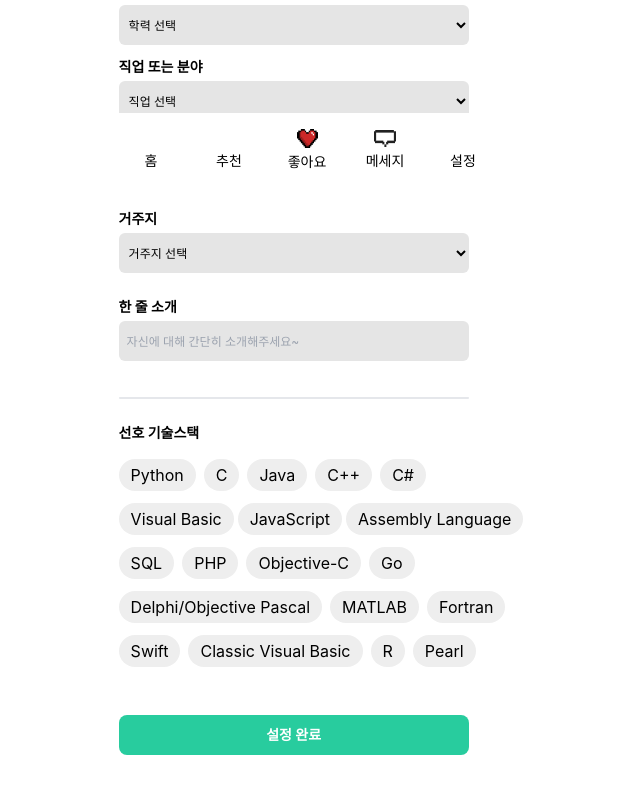
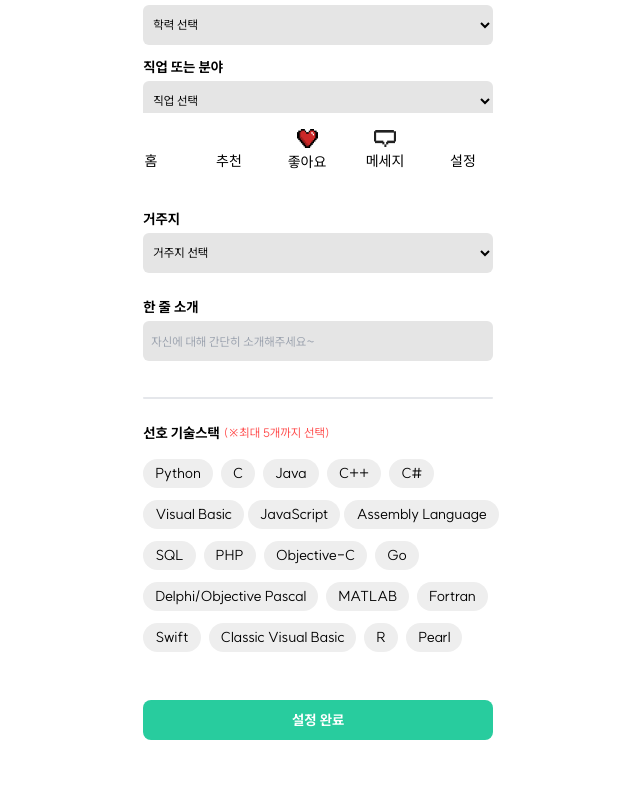
Before and after one commit to developer-dating/gitssum-FE, a React (Create React App) app: page /setprofile in a window 1280 px wide. Shown: the part 592-1386 px from the top of the page, without its empty margins (333-973 px from the left). Built offline with nearby package versions, Linux system fonts and the light colour scheme; no server answers.

Commit message:
프로필 수정 페이지 및 폰트,css

```diff
--- a/src/components/mypage/MypageMain.jsx
+++ b/src/components/mypage/MypageMain.jsx
@@ -1,23 +1,23 @@
 export const MypageMain = () => {
   return (
-    <div>
-      <p className="w-[390px] mx-auto flex  text-3xl font-bold mb-7 pt-10 pl-5">
-        <div className="mx-1 flex title-font font-medium items-center  text-gray-900 md:mb-0">
-          <img class="" src="img/heart.png " alt="logo" />
+    <div className="font-SUIT">
+      <p className="w-[390px] mx-auto flex  text-[24px] font-bold mb-7 pt-10 pl-5">
+        <div className="mx-1 flex title-font font-medium items-center pr-2 text-gray-900 md:mb-0">
+          <img className="w-[34px] h-[30px]" src="img/heart.png " alt="logo" />
         </div>
         내 프로필
       </p>
       <div className="flex items-center justify-center">
         <div className="p-2 flex">
           <img
-            className="w-[90px] h-[90px] rounded-full"
+            className="w-[90px] h-[90px] rounded-xl"
             src="img/gyumin.png "
             alt="profilePhoto"
           />
           <div>
             <div className="mx-auto flex items-center  text-2xl pl-2 pt-3 md:flex-row">
-              <div className="mr-1 font-bold pr-1">정규민</div>
-              <div>29</div>
+              <div className="mr-1 font-bold text-[18px] pr-1">정규민</div>
+              <div className="text-[16px]">29</div>
             </div>
             <span className="pl-2 pt-1 text-sm">
               프리랜서 개발자 ∙ 서울특별시 강서구
--- a/src/components/profile/Profile.jsx
+++ b/src/components/profile/Profile.jsx
@@ -5,7 +5,7 @@ import { Navigate } from "react-router";
 
 export default function Profile() {
   const mutation = useMutation((prof) => {
-    return axios.post("http://localhost:3001/posts", prof);
+    return axios.put("https://gitssum.com/api/user/modify/mypage", prof);
   });
 
   const [username, setUsername] = useState("");
@@ -17,13 +17,15 @@ export default function Profile() {
   const [residence, setResidence] = useState("");
   const [education, setEducation] = useState("");
   const [myImage, setMyImage] = useState("");
+  const [stack, setStack] = useState("");
 
   const addImage = (e) => {
-    const nowSelectImageList = e.target.files;
-    const nowImageURLList = [...myImage];
+    const nowSelectImageList = e.target.files; // 한꺼번에 업로드한 이미지 파일 리스트
+    const nowImageURLList = [...myImage]; // 현재 myImage 복사
     for (let i = 0; i < nowSelectImageList.length; i += 1) {
-      const nowImageUrl = URL.createObjectURL(nowSelectImageList[i]);
-      nowImageURLList.push(nowImageUrl);
+      // nowSelectImageList object를 i를 사용해 돌림
+      const nowImageUrl = URL.createObjectURL(nowSelectImageList[i]); // 미리보기를 위한 변수화
+      nowImageURLList.push(nowImageUrl); // 복사한 myImage에 추가
     }
     setMyImage(nowImageURLList);
   };
@@ -39,11 +41,11 @@ export default function Profile() {
           ) : null}
 
           {mutation.isSuccess ? <Navigate to="/"></Navigate> : null}
-          <div className="flex items-center justify-center py-5">
+          <div className="font-SUIT flex items-center justify-center py-5">
             <div className="ml-8">
               <p className="mx-auto mt-5 flex flex-wrap  md:flex-row items-center text-3xl font-bold mb-10">
                 <div className="mx-1 flex title-font font-medium items-center  text-gray-900 md:mb-0">
-                  <img class="" src="img/heart.png " alt="logo" />
+                  <img className="pr-1" src="img/heart.png " alt="logo" />
                 </div>
                 내 프로필 설정
               </p>
@@ -205,15 +207,20 @@ export default function Profile() {
                     </option>
                     <option value="서울">서울</option>
                     <option value="경기">경기</option>
+                    <option value="인천">인천</option>
+                    <option value="강원">강원</option>
+                    <option value="대전">대전</option>
+                    <option value="충남">충남</option>
+                    <option value="충북">충북</option>
+                    <option value="부산">부산</option>
+                    <option value="울산">울산</option>
+                    <option value="경남">경남</option>
                     <option value="경북">경북</option>
-                    <option value="경남">경남</option>
+                    <option value="대구">대구</option>
+                    <option value="광주">광주</option>
+                    <option value="전남">전남</option>
                     <option value="전북">전북</option>
-                    <option value="전남">전남</option>
-                    <option value="충북">충북</option>
-                    <option value="충남">충남</option>
-                    <option value="강원">강원</option>
                     <option value="제주">제주</option>
-                    <option value="인천">인천</option>
                   </select>
                 </div>
                 <div className="mt-6 mx-auto flex flex-wrap md:flex-row items-center mb-1">
@@ -228,7 +235,12 @@ export default function Profile() {
                 <hr className="w-[350px] h-0.5 bg-gray-200 rounded-3xl my-6"></hr>
                 <div className="mt-2 mx-auto flex flex-wrap md:flex-row items-center mb-4">
                   <div className="mr-1 font-bold text-sm">선호 기술스택</div>
+                  <div className="text-xs text-[#FF4E4E]">
+                    (※최대 5개까지 선택)
                   </div>
+                </div>
+
+                <div className="text-[14px]">
                   <div className="flex mb-3">
                     <button className="bg-[#EEEEEE] px-3 py-1 mr-1 rounded-full">
                       Python
@@ -296,20 +308,22 @@ export default function Profile() {
                       Pearl
                     </button>
                   </div>
+                </div>
 
                 <button
                   className=" text-sm rounded-lg bg-[#28CC9E] text-white w-[350px] h-[40px] font-bold mt-10 mb-20"
                   onClick={() =>
                     mutation.mutate({
-                      username: username,
+                      user: username,
                       age: age,
                       introduction: introduction,
-                      link: link,
+                      url: link,
                       gender: gender,
                       education: education,
                       job: job,
-                      residence: residence,
-                      myImage: myImage,
+                      home: residence,
+                      url: myImage,
+                      stack: stack,
                     })
                   }
                 >
--- a/src/components/userDetail/Detail.jsx
+++ b/src/components/userDetail/Detail.jsx
@@ -1,20 +1,20 @@
 export const Detail = () => {
   return (
-    <div className="flex items-center justify-center mt-10">
+    <div className="font-SUIT flex items-center justify-center mt-10">
       <div>
         <img
           className="w-[390px] h-[390px] rounded-[8px]"
           src="https://encrypted-tbn0.gstatic.com/images?q=tbn:ANd9GcTuu-lX95MTp5GArTlHR71PwUEcZ0N9zYdUfA&usqp=CAU"
           alt="logo"
         />
-        <div className="mx-auto flex items-center  text-2xl pl-2 pt-3 md:flex-row">
-          <div className="mr-1 font-bold pr-1">송민호</div>
-          <div>29</div>
+        <div className="mx-auto flex items-center pl-2 pt-3 md:flex-row">
+          <div className="mr-1  text-[26px] font-bold pr-1">송민호</div>
+          <div className="text-[24px]">29</div>
         </div>
-        <span className="pl-2 pt-1 text-sm">
+        <span className="pl-2 pt-1 text-[14px] font-medium">
           프리랜서 개발자 ∙ 서울특별시 강서구
         </span>
-        <p className="mx-auto bg-[#EEEEEE] rounded-xl p-3 w-[350px] text-xs my-3">
+        <p className="mx-auto bg-[#EEEEEE] rounded-xl p-3 w-[350px] text-[14px] my-3">
           안녕하세요~~ 사진은 좀 이상합니다... 거주지는 강서구 까치산역입니다!
           대화 잘 통하는 여성분 찾아요.
         </p>
@@ -28,7 +28,7 @@ export const Detail = () => {
           <span>gitssum.github.io</span>
         </div>
         <div className="mr-1 font-bold p-2">기술스택</div>
-        <div className="pl-2 flex mb-3">
+        <div className="pl-2 flex mb-3 text-[14px]">
           <button className="bg-[#EEEEEE] px-3 py-1 mr-1 rounded-full">
             Python
           </button>
@@ -46,11 +46,6 @@ export const Detail = () => {
           </button>
         </div>
         <button className="mx-auto group relative flex justify-center items-center text-sm rounded-lg bg-[#28CC9E] text-white w-[350px] h-[40px] font-bold mt-8 mb-28">
-          <img
-            className="mr-2"
-            src="./img/navheartlogo.png"
-            alt="heartLogo"
-          ></img>
           좋아요
         </button>
       </div>
--- a/src/index.css
+++ b/src/index.css
@@ -1,7 +1,11 @@
+@font-face {
+  font-family: "SUIT";
+  src: url("./assets/fonts/SUIT-Variable.ttf");
+}
 @tailwind base;
 @tailwind components;
 @tailwind utilities;
-
+@import url("https://cdn.jsdelivr.net/gh/sunn-us/SUIT/fonts/variable/woff2/SUIT-Variable.css")
 body {
   margin: 0;
   font-family: -apple-system, BlinkMacSystemFont, "Segoe UI", "Roboto", "Oxygen",
--- /dev/null
+++ b/src/pages/EditMyProfile.jsx
@@ -0,0 +1,14 @@
+import React from "react";
+import Nav from "../components/nav/Nav";
+import Profile from "../components/profile/Profile";
+
+const EditMyProfile = () => {
+  return (
+    <>
+      <Profile />
+      <Nav />
+    </>
+  );
+};
+
+export default EditMyProfile;
--- a/src/shared/Router.js
+++ b/src/shared/Router.js
@@ -10,7 +10,7 @@ import Mypage from "../pages/Mypage";
 import Recommend from "../pages/Recommend";
 import AddRecommend from "../pages/AddRecommend";
 import LikeMe from "../pages/LikeMe";
-
+import EditMyProfile from "../pages/EditMyProfile";
 
 const Router = () => {
   // let isAuthorized = localStorage.getItem("isAuthorized");
@@ -28,6 +28,7 @@ const Router = () => {
         <Route path="/recommend" element={<Recommend />} />
         <Route path="/addrecommend" element={<AddRecommend />} />
         <Route path="/likeme" element={<LikeMe />} />
+        <Route path="/editmyprofile" element={<EditMyProfile />} />
       </Routes>
     </BrowserRouter>
   );
--- a/tailwind.config.js
+++ b/tailwind.config.js
@@ -17,6 +17,9 @@ module.exports = {
         180: "180px",
         177: "177px",
       },
+      fontFamily: {
+        SUIT: ["SUIT"],
+      },
     },
   },
   plugins: [],
```
Also changed, not shown: src/assets/fonts/SUIT-Variable.ttf (added), src/components/mypage/EditProfile.jsx (deleted), 1 other file (tests, documents, lock files or other folders). Lines whose indentation alone changed are shown as unchanged.
